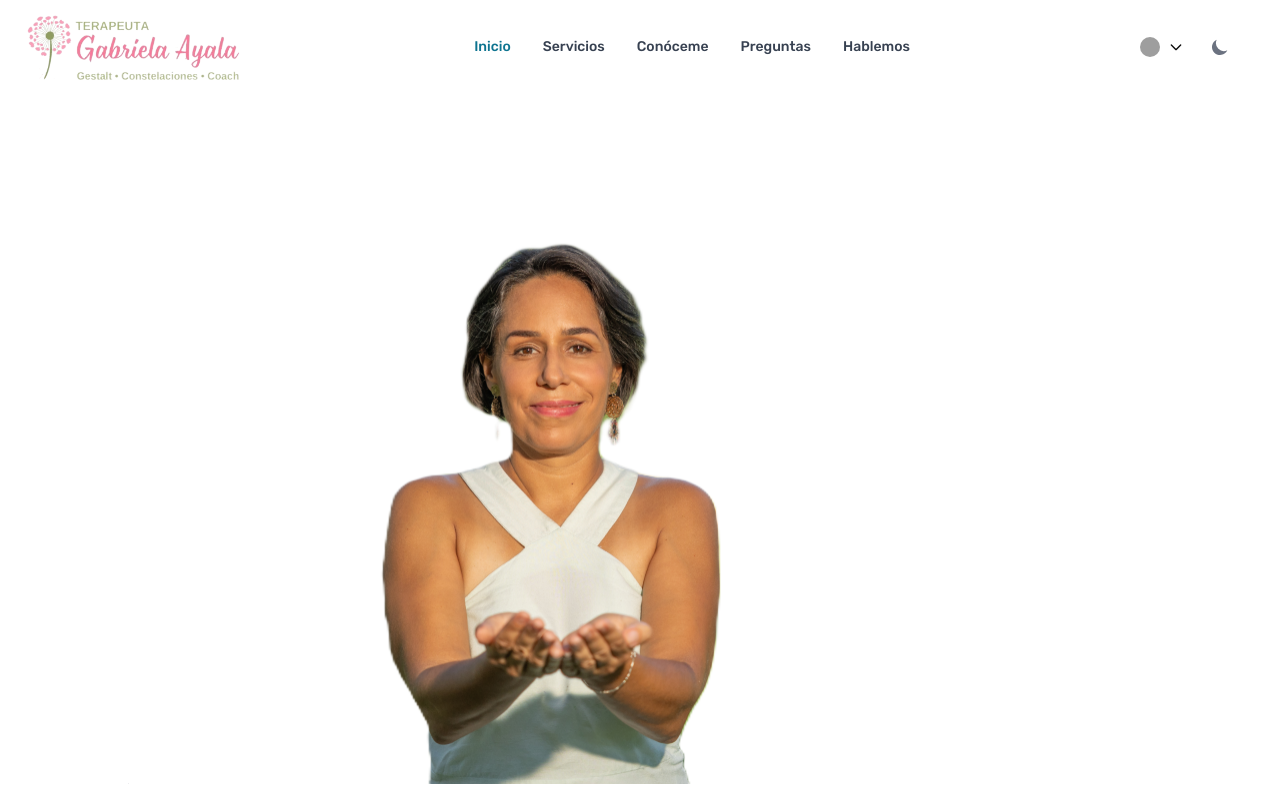
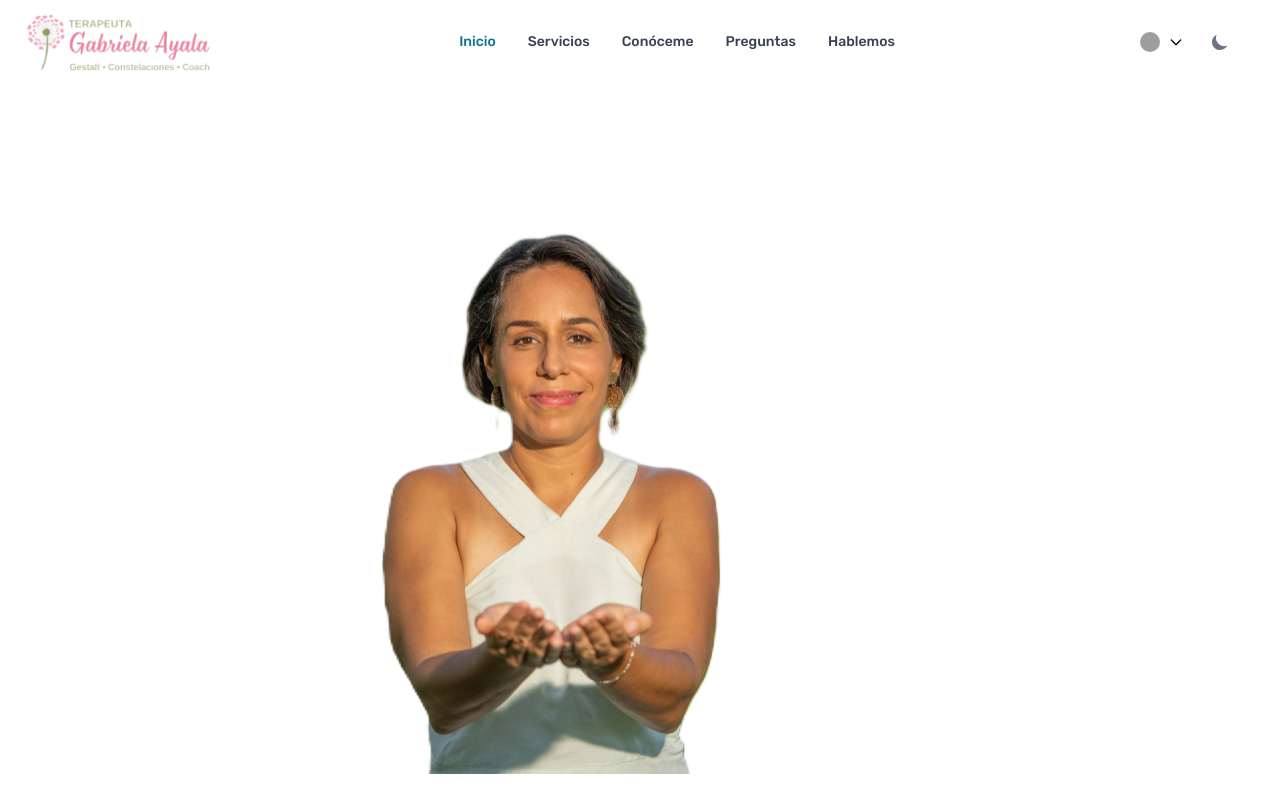
Before and after one commit to aayalas/gayatricoach.com, a Next.js app: page / in a window 1280 px wide. Shown: the top 800 px of the page. Built offline with nearby package versions, Linux system fonts and the light colour scheme; grey boxes are pictures that could not be loaded.

Commit message:
logo update

```diff
--- a/components/header.js
+++ b/components/header.js
@@ -25,7 +25,7 @@ export default function DefaultNavbar() {
           alt="Logo"
           className="bg-transparent"
           src="/logo.svg"
-          width={220} height={90}
+          width={190} height={90}
         />
         <span className="self-center whitespace-nowrap text-xl font-semibold text-black dark:text-white">
 
```
